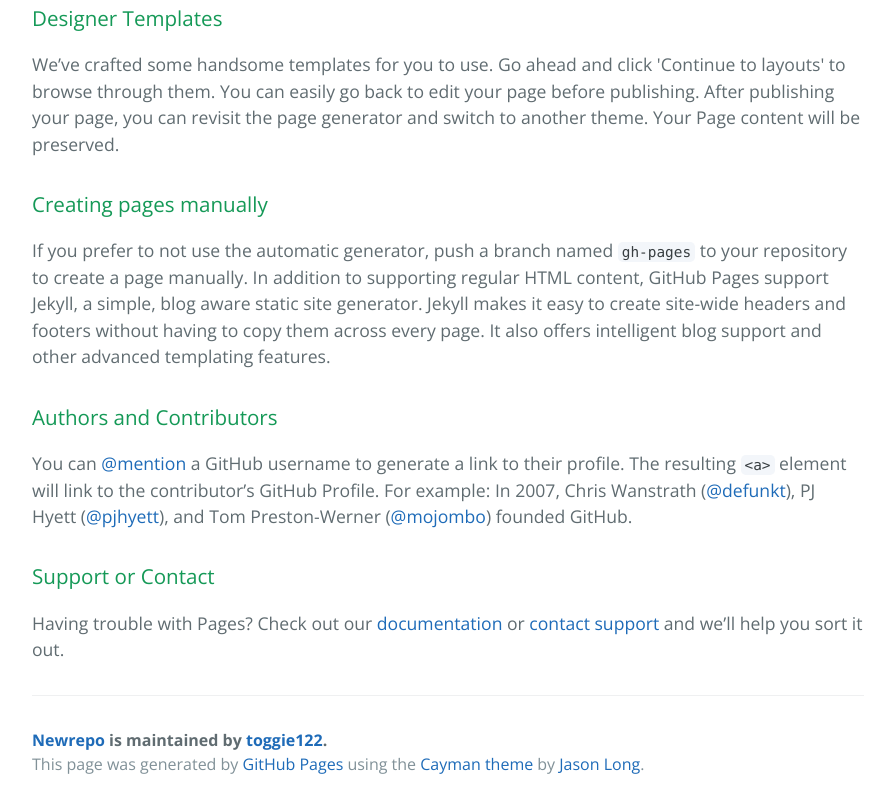
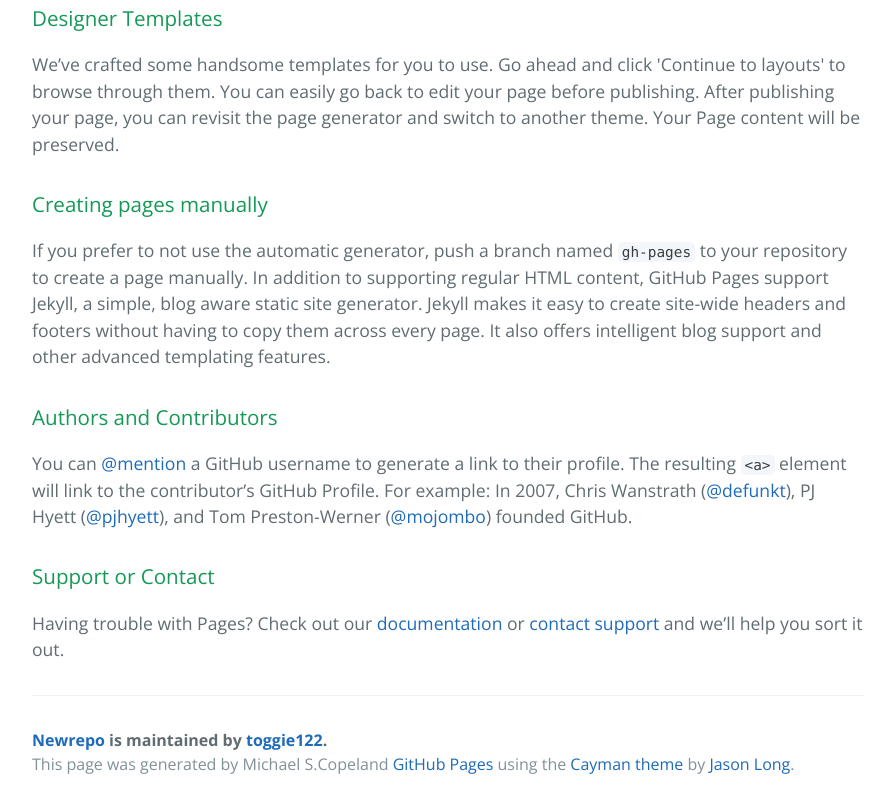
Before and after one commit to toggie122/NewRepo, a plain HTML site: page index.html in a window 1280 px wide. Shown: the part 598-1406 px from the top of the page, without its empty margins (192-1087 px from the left). Drawn offline with nearby package versions, Linux system fonts and the light colour scheme.

Commit message:
updated text content

```diff
--- a/index.html
+++ b/index.html
@@ -47,7 +47,7 @@
       <footer class="site-footer">
         <span class="site-footer-owner"><a href="https://github.com/toggie122/NewRepo">Newrepo</a> is maintained by <a href="https://github.com/toggie122">toggie122</a>.</span>
 
-        <span class="site-footer-credits">This page was generated by <a href="https://pages.github.com">GitHub Pages</a> using the <a href="https://github.com/jasonlong/cayman-theme">Cayman theme</a> by <a href="https://twitter.com/jasonlong">Jason Long</a>.</span>
+        <span class="site-footer-credits">This page was generated by Michael S.Copeland <a href="https://pages.github.com">GitHub Pages</a> using the <a href="https://github.com/jasonlong/cayman-theme">Cayman theme</a> by <a href="https://twitter.com/jasonlong">Jason Long</a>.</span>
       </footer>
 
     </section>
```
